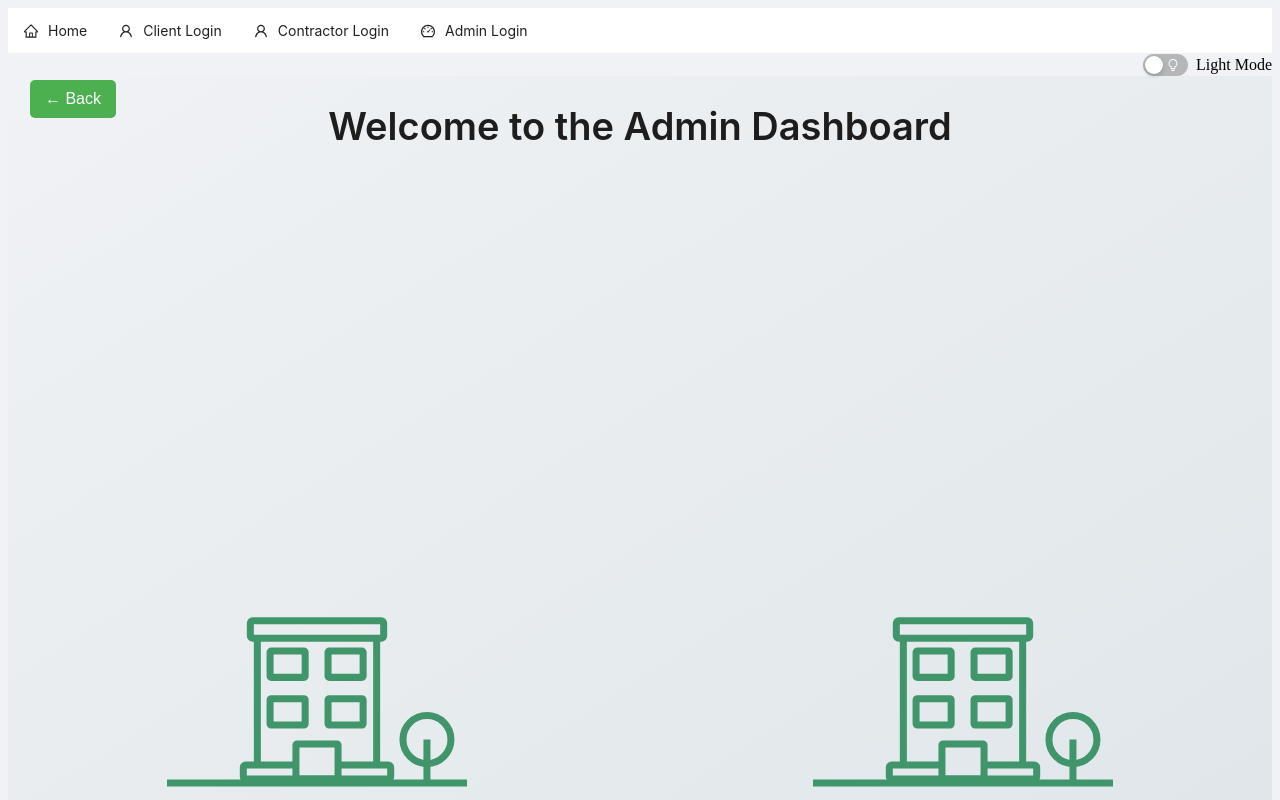
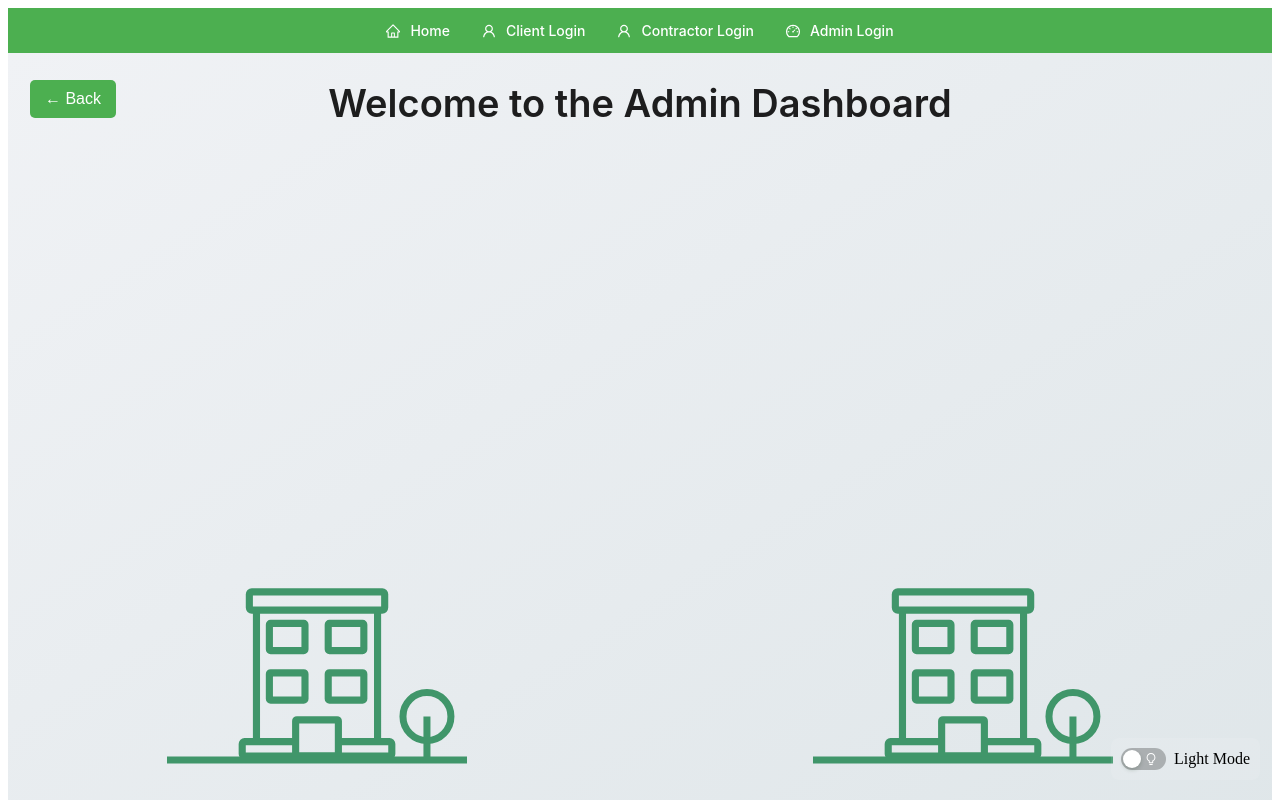
Before and after one commit to ablejohn/ProjectTracker, a React (Vite) app: page /admin-dashboard in a window 1280 px wide. Shown: the top 800 px of the page. Built offline with nearby package versions, Linux system fonts and the light colour scheme.

Commit message:
latest update

```diff
--- a/src/App.css
+++ b/src/App.css
@@ -2,8 +2,11 @@
 .App {
   text-align: center;
   background-color: #f0f2f5;
+  min-height: 100vh; /* Ensures full page height */
+  color: #333; /* Default text color */
 }
 
+/* Button Styling */
 button {
   margin: 10px;
   padding: 10px 20px;
@@ -18,6 +21,20 @@
   background-color: #45a049;
 }
 
+/* Dark Mode Styles */
 .dark-mode .App {
   background-color: #1a1a1a;
+  color: #ffffff; /* White text for dark mode */
 }
+
+/* Optional: Improve readability in dark mode */
+.dark-mode a {
+  color: #4CAF50; /* Ensures links are visible in dark mode */
+}
+
+.dark-mode input,
+.dark-mode textarea {
+  background-color: white;
+  color: black;
+  border-color: #444;
+}
--- a/src/components/ClientPortal/ClientPortal.jsx
+++ b/src/components/ClientPortal/ClientPortal.jsx
@@ -2,7 +2,7 @@ import React, { useState } from "react";
 import { Form, Input, Button, Upload, Typography, Card, Space } from "antd";
 import { InboxOutlined } from "@ant-design/icons";
 import BackButton from "../backbutton";
-import "../../styling/AllLogin.css";
+import "../../styling/Allportal.css";
 
 const { Title, Text } = Typography;
 
--- a/src/components/ContractorPortal/ContractorPortal.jsx
+++ b/src/components/ContractorPortal/ContractorPortal.jsx
@@ -2,7 +2,7 @@ import React, { useState } from "react";
 import { Form, Input, Button, Upload, Typography } from "antd";
 import { InboxOutlined } from "@ant-design/icons";
 import BackButton from "../backbutton";
-import "../../styling/AllLogin.css";
+import "../../styling/Allportal.css";
 
 const { Title } = Typography;
 
--- a/src/components/Navbar.jsx
+++ b/src/components/Navbar.jsx
@@ -6,6 +6,7 @@ import {
   UserOutlined,
   DashboardOutlined,
 } from "@ant-design/icons";
+import "../styling/NavBar.css";
 
 const NavBar = () => {
   const location = useLocation();
--- a/src/components/ThemeToggle.jsx
+++ b/src/components/ThemeToggle.jsx
@@ -1,4 +1,3 @@
-// src/components/ThemeToggle.js
 import React, { useState, useEffect } from "react";
 import { Switch } from "antd";
 import { BulbOutlined, BulbFilled } from "@ant-design/icons";
@@ -20,20 +19,14 @@ const ThemeToggle = () => {
   const toggleTheme = () => setDarkMode(!darkMode);
 
   return (
-    <div
-      style={{
-        display: "flex",
-        alignItems: "center",
-        justifyContent: "flex-end",
-      }}
-    >
+    <div className="theme-toggle-wrapper">
       <Switch
         checked={darkMode}
         onChange={toggleTheme}
         checkedChildren={<BulbFilled />}
         unCheckedChildren={<BulbOutlined />}
       />
-      <span className="theme-toggle-text" style={{ marginLeft: 8 }}>
+      <span className="theme-toggle-text">
         {darkMode ? "Dark Mode" : "Light Mode"}
       </span>
     </div>
--- a/src/styling/AdminDashboard.css
+++ b/src/styling/AdminDashboard.css
@@ -1,65 +1,106 @@
-/* src/styling/AdminDashboard.css */
-
+/* Dark Mode Styling for Admin Dashboard */
 .admin-dashboard {
-    min-height: 100vh; /* Keeps the minimum height of the dashboard */
-    padding: 2px; /* Original padding */
+    min-height: 100vh;
+    padding: 2px;
     background: linear-gradient(to bottom right, #f0f2f5, #dfe6e9);
     text-align: center;
-    display: flex; /* Added for layout adjustments */
-    flex-direction: column; /* Allows for vertical layout */
-    justify-content: space-between; /* Ensures footer stays at the bottom */
+    display: flex;
+    flex-direction: column;
+    justify-content: space-between;
+    transition: background-color 0.3s ease;
 }
 
+/* Dark Mode Background */
+.dark-mode .admin-dashboard {
+    background: linear-gradient(to bottom right, #1a1a1a, #2c2c2c);
+    color: white;
+}
+
+/* Dashboard Header */
 .dashboard-header {
     color: #4caf50;
     margin-bottom: 22px;
     font-size: 36px;
     font-weight: bold;
+    transition: color 0.3s ease;
 }
 
-/* Responsive Design for Smaller Screens */
-@media (max-width: 768px) {
-    .dashboard-header {
-      margin-top: 50px; /* Moves the header downward on smaller screens */
-      font-size: 2rem; /* Slightly smaller font size for mobile devices */
-    }
-  }
+.dark-mode .dashboard-header {
+    color: #4caf50; /* Keep the same color or adjust as needed */
+}
 
-  @media (max-width: 480px) {
-    .dashboard-header {
-      margin-top: 60px; /* Further adjustment for very small screens */
-      font-size: 1.75rem; /* Adjust font size for smaller devices */
-    }
-  }
-
+/* Section Containers */
 .section-row {
     display: flex;
     justify-content: center;
     align-items: center;
     margin-top: 20px;
+    transition: background-color 0.3s ease;
 }
+
+
 
 .section-container {
     text-align: center;
     margin-top: 20px;
+    transition: background-color 0.3s ease;
 }
 
+
+
+/* Lottie Animation */
 .lottie-animation {
     max-width: 300px;
     margin: 0 auto 20px;
 }
 
+/* Dashboard Buttons */
 .dashboard-button {
     background-color: #4caf50;
     border: none;
     width: 60%;
     align-items: center;
-
+    transition: background-color 0.3s ease;
 }
 
 .dashboard-button:hover {
     background-color: #45a049;
 }
-.footer{
-    margin-bottom: 10px;
+
+.dark-mode .dashboard-button {
+    background-color: #4caf50;
+    color: white;
 }
+
+.dark-mode .dashboard-button:hover {
+    background-color: #45a049;
+    opacity: 0.9;
+}
+
+
+
+/* Responsive Design */
+@media (max-width: 768px) {
+    .dashboard-header {
+        margin-top: 50px;
+        font-size: 2rem;
+    }
+}
+
+@media (max-width: 480px) {
+    .dashboard-header {
+        margin-top: 60px;
+        font-size: 1.75rem;
+    }
+}
+
+/* Additional Dark Mode Enhancements */
+.dark-mode * {
+    scrollbar-color: #4caf50 #2c2c2c; /* Custom scrollbar for dark mode */
+}
+
+/* Optional: Subtle Box Shadows for Depth in Dark Mode */
+.dark-mode .section-container,
+.dark-mode .dashboard-button {
+    box-shadow: 0 4px 6px rgba(0, 0, 0, 0.2);
+}
--- a/src/styling/Footer.css
+++ b/src/styling/Footer.css
@@ -7,7 +7,7 @@
 
 /* Footer styles */
 .footer {
-  background-color: #4caf50; /* Green background */
+  background-color: #4caf50 !important; /* Green background */
   color: white; /* Text color */
   text-align: center; /* Centered text */
   padding: 10px 0; /* Vertical padding */
--- a/src/styling/NavBar.css
+++ b/src/styling/NavBar.css
@@ -1,198 +1,65 @@
-/* Navigation Styles */
-.desktop-nav {
-  display: none; /* Hidden by default */
-}
+/* NavBar.css */
 
-@media (min-width: 769px) {
-  .desktop-nav {
-    display: block; /* Show on desktop */
-  }
-
-  .hamburger-icon {
-    display: none; /* Hide hamburger on desktop */
-  }
+/* Navigation Container */
+.nav-container {
+  width: 100%;
+  position: sticky;
+  top: 0;
+  z-index: 1000;
 }
 
 /* Main Navigation Bar */
 .mini-nav-bar {
   background-color: #4caf50 !important;
-  border-bottom: 2px solid #1e6821;
-  padding: 10px;
+  border: none !important;
   display: flex;
   justify-content: center;
-  touch-action: manipulation;
-  -webkit-tap-highlight-color: transparent;
-  width: 100%;
 }
 
-/* Dark Mode for Navigation Bar */
-body.dark-mode .mini-nav-bar {
-  background-color: #1a1a1a !important; /* Dark background */
-  border-bottom: 2px solid #333; /* Darker border */
+/* Menu Item Styling - Ensure White Labels */
+.mini-nav-bar .ant-menu-item,
+.nav-item {
+  color: white !important;
+  font-weight: 500;
+  transition: background-color 0.3s, color 0.3s;
 }
 
-/* Menu Item Styling */
-.mini-nav-bar .ant-menu-item,
-.ant-drawer .ant-menu-item {
-  color: #ffffff !important;
-  font-weight: 500;
-  margin: 0 10px;
-  transition: background-color 0.3s, color 0.3s;
-  border-radius: 8px;
-  cursor: pointer !important;
-  touch-action: manipulation;
-  -webkit-tap-highlight-color: transparent;
-  user-select: none;
-}
-
-/* Dark Mode for Menu Items */
-body.dark-mode .mini-nav-bar .ant-menu-item,
-body.dark-mode .ant-drawer .ant-menu-item {
-  color: #e0e0e0 !important; /* Lighter text for dark mode */
-}
-
-/* Active Menu Item Styling */
+/* Active and Hover States */
 .mini-nav-bar .ant-menu-item-selected,
-.ant-drawer .ant-menu-item-selected {
+.nav-item:hover {
   background-color: #1e6821 !important;
-  color: #fff !important;
-}
-
-/* Dark Mode Active Menu Item */
-body.dark-mode .mini-nav-bar .ant-menu-item-selected,
-body.dark-mode .ant-drawer .ant-menu-item-selected {
-  background-color: #333 !important; /* Darker background for active item */
-}
-
-/* Hover Effect for Menu Items */
-.mini-nav-bar .ant-menu-item:hover,
-.ant-drawer .ant-menu-item:hover,
-.mini-nav-bar .ant-menu-item:active {
-  background-color: #1e6821 !important;
-  color: #ffffff !important;
-}
-
-/* Dark Mode Hover Effect */
-body.dark-mode .mini-nav-bar .ant-menu-item:hover,
-body.dark-mode .ant-drawer .ant-menu-item:hover {
-  background-color: #555 !important; /* Lighter hover color */
-  color: #ffffff !important; /* Keep text white on hover */
-}
-
-/* Remove Antd default menu styles */
-.mini-nav-bar .ant-menu-item::after,
-.ant-drawer .ant-menu-item::after {
-  display: none !important;
-}
-
-/* Drawer Specific Styles */
-.ant-drawer .ant-drawer-header {
-  background-color: #4caf50;
-  border-bottom: 1px solid #1e6821;
-}
-
-/* Dark Mode Drawer Header */
-body.dark-mode .ant-drawer .ant-drawer-header {
-  background-color: #1a1a1a; /* Darker header */
-  border-bottom: 1px solid #333; /* Darker border */
-}
-
-.ant-drawer .ant-drawer-title {
-  color: white;
-}
-
-.ant-drawer .ant-drawer-close {
-  color: white;
-}
-
-.ant-drawer .ant-menu {
-  background-color: #4caf50;
-  border: none;
-}
-
-/* Dark Mode Drawer Menu */
-body.dark-mode .ant-drawer .ant-menu {
-  background-color: #1a1a1a; /* Darker background */
-  border: none;
-}
-
-/* Override Ant Design Menu Background */
-.mini-nav-bar.ant-menu {
-  background-color: #4caf50 !important;
-  border: none !important;
-}
-
-/* Dark Mode Override Ant Design Menu Background */
-body.dark-mode .mini-nav-bar.ant-menu {
-  background-color: #1a1a1a !important; /* Darker background */
-  border: none !important;
-}
-
-/* Icon Styling */
-.ant-menu-item .anticon {
   color: white !important;
 }
 
-/* Dark Mode Icon Styling */
-body.dark-mode .ant-menu-item .anticon {
-  color: #e0e0e0 !important; /* Lighter icon color */
+/* Dark Mode Styles */
+body.dark-mode .mini-nav-bar {
+  background-color: #4caf50 !important;
 }
 
-/* Mobile Specific Styles */
+body.dark-mode .mini-nav-bar .ant-menu-item,
+body.dark-mode .nav-item {
+  color: white !important;
+}
+
+body.dark-mode .mini-nav-bar .ant-menu-item-selected,
+body.dark-mode .nav-item:hover {
+  background-color: #333 !important;
+  color: white !important;
+}
+
+/* Hover Effects */
+.mini-nav-bar .ant-menu-item:hover,
+body.dark-mode .mini-nav-bar .ant-menu-item:hover {
+  color: #f0f0f0 !important;
+}
+
+/* Mobile Responsive */
 @media (max-width: 768px) {
   .mini-nav-bar {
-    padding: 0;
-    display: flex;
-    justify-content: space-around;
-    align-items: center;
-    height: auto;
+    flex-direction: column;
   }
 
-  .mini-nav-bar .ant-menu-item {
-    margin: 0 !important;
-    padding: 12px 16px !important;
-    height: auto !important;
-    line-height: 1.5 !important;
-    flex: 1;
+  .nav-item {
     text-align: center;
   }
-
-  .mini-nav-bar .ant-menu-item .anticon {
-    margin-right: 0;
-    font-size: 20px;
-    display: block;
-    margin-bottom: 4px;
-  }
-
-  .mini-nav-bar.ant-menu-horizontal {
-    flex-wrap: wrap;
-  }
-
-  /* Enhanced touch target size */
-  .ant-menu-item {
-    min-height: 44px;
-    display: flex;
-    align-items: center;
-    justify-content: center;
-  }
 }
-
-/* Extra small screens */
-@media screen and (max-width: 480px) {
-  .mini-nav-bar .ant-menu-item {
-    padding: 8px 12px !important;
-    font-size: 12px;
-  }
-
-  .mini-nav-bar .ant-menu-item .anticon {
-    font-size: 16px;
-  }
-}
-
-/* Fix for sticky navigation */
-nav {
-  position: sticky;
-  top: 0;
-  z-index: 1000;
-  width: 100%;
-}
--- a/src/styling/Toggle.css
+++ b/src/styling/Toggle.css
@@ -1,20 +1,27 @@
-/* src/styles/Theme.css */
-body {
-    transition: background-color 0.3s ease, color 0.3s ease; /* Smooth transition for background and text color */
+.theme-toggle-wrapper {
+    position: fixed;
+    bottom: 20px;
+    right: 20px;
+    z-index: 1000;
+    display: flex;
+    align-items: center;
+    background-color: rgba(255, 255, 255, 0.1);
+    padding: 10px;
+    border-radius: 8px;
   }
 
-  .dark-mode {
-    background-color: #333; /* Dark background */
-    color: white; /* Light text */
+  .theme-toggle-text {
+    color: inherit;
+    margin-left: 8px;
+    transition: color 0.3s ease;
   }
 
-  .light-mode {
-    background-color: #f0f2f5; /* Light background */
-    color: black; /* Dark text */
+
+  .dark-mode .theme-toggle-text {
+    color: white;
   }
 
-  /* Styling for the toggle text */
-  .theme-toggle-text {
-    color: inherit; /* Inherit color from the parent element */
-    transition: color 0.3s ease; /* Smooth transition for text color */
+
+  .light-mode .theme-toggle-text {
+    color: black;
   }
```
Also changed, not shown: src/styling/Allportal.css (added, +119 -0 lines). Lines whose indentation alone changed are shown as unchanged.
